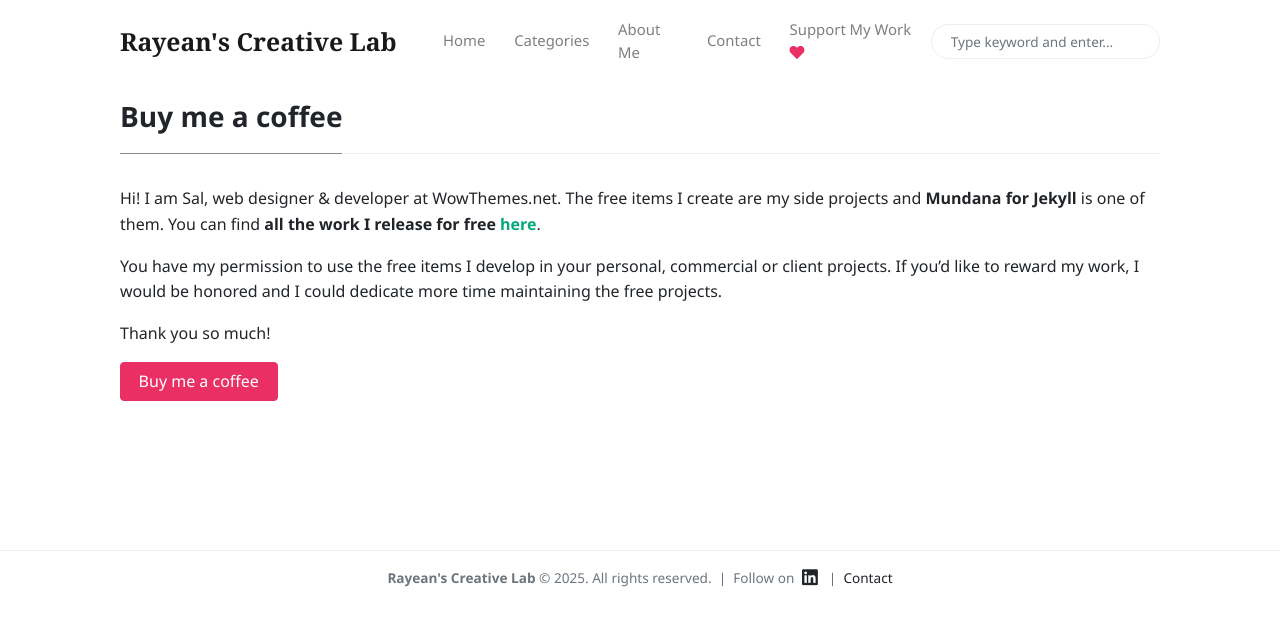
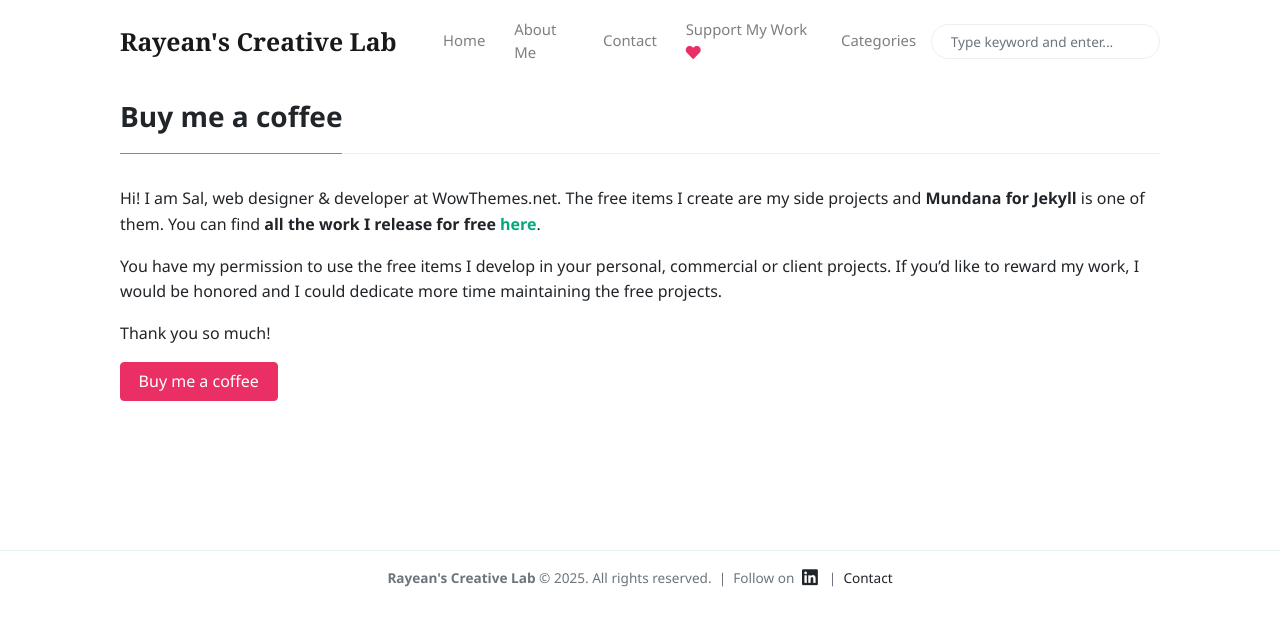
Before and after one commit to Rayean-Mahmud/rayean-mahmud.github.io, a Jekyll site: the page built from _pages/buy-me-a-coffee.md, in a window 1280 px wide. Shown: the top 626 px of the page. Built offline with Jekyll 4.4.1, drawn with Linux system fonts in a browser that asks for light colours; nearby versions of some CDN libraries.

Commit message:
Update menu-header.html

```diff
--- a/_includes/menu-header.html
+++ b/_includes/menu-header.html
@@ -2,9 +2,6 @@
 
 <li class="nav-item">
 <a class="nav-link" href="{{site.baseurl}}/index.html">Home</a>
-</li>
-<li class="nav-item">
-  <a class="nav-link" href="{{ site.baseurl }}/categories.html">Categories</a>
 </li>
 <li class="nav-item">
 <a class="nav-link" href="{{site.baseurl}}/about-me.html">About Me</a>
@@ -16,3 +13,6 @@
 <li class="nav-item">
   <a class="nav-link" href="{{ site.baseurl }}/support/">Support My Work <i class="fa fa-heart text-danger"></i></a>
 </li>
+<li class="nav-item">
+  <a class="nav-link" href="{{ site.baseurl }}/categories.html">Categories</a>
+</li>
```
